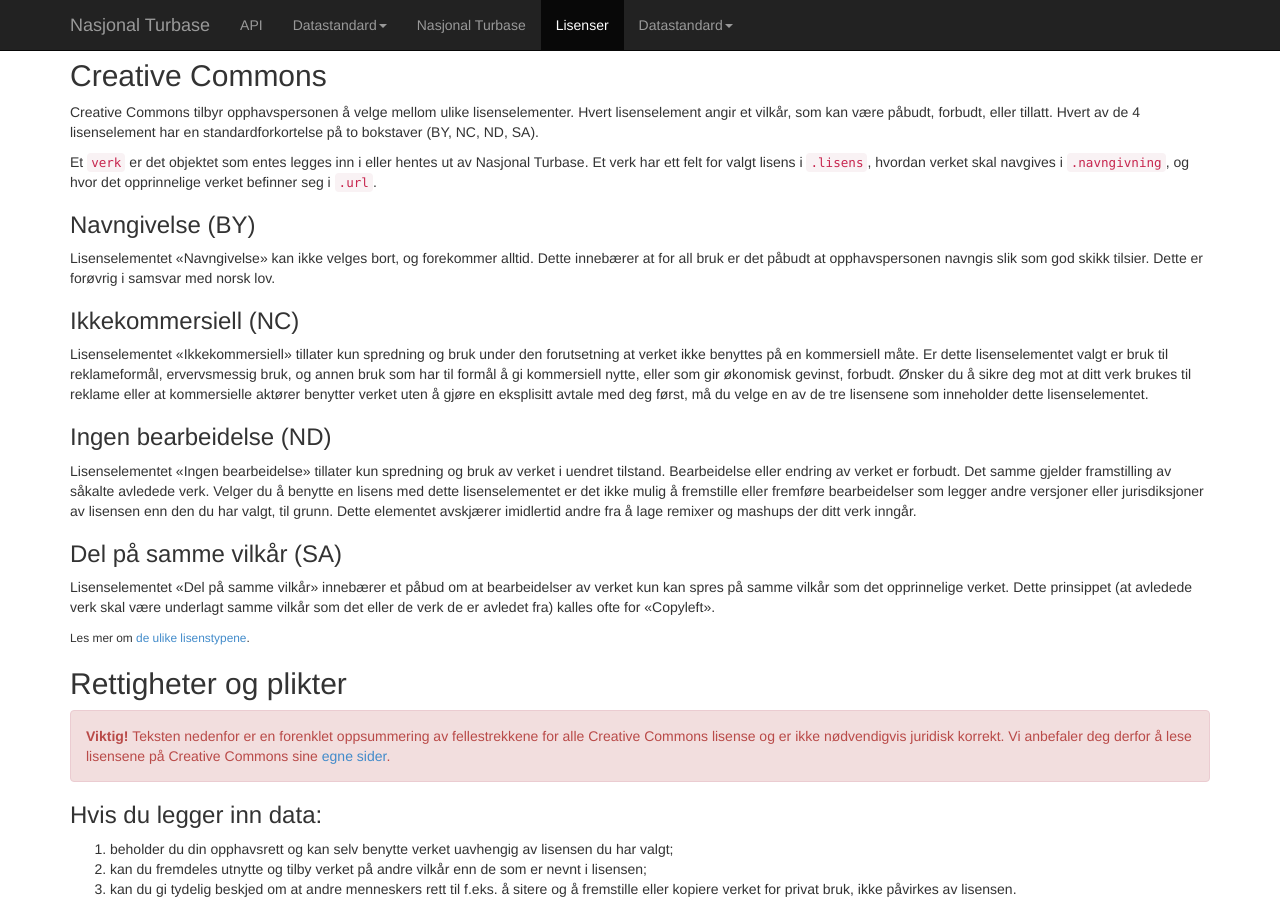
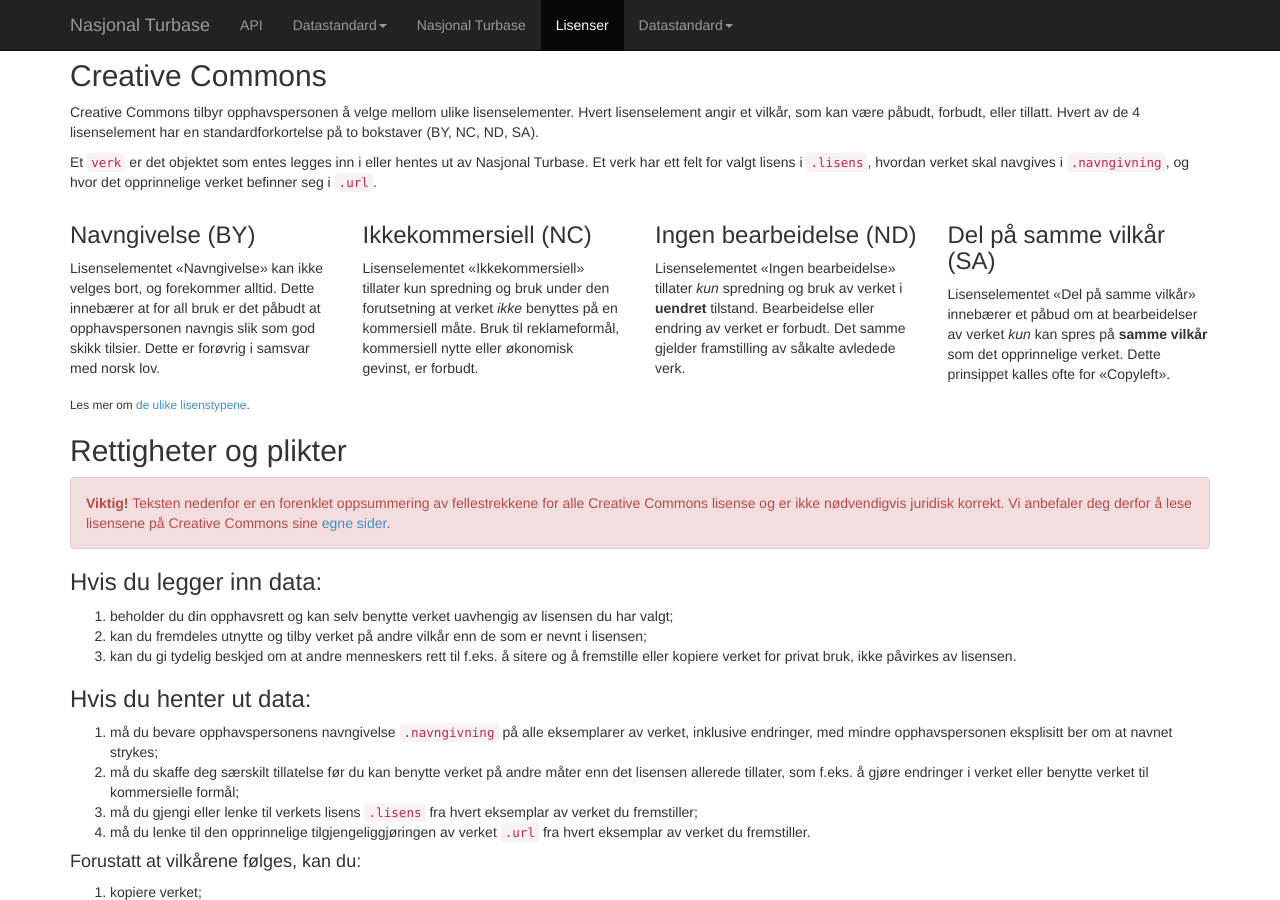
Before and after one commit to Turbasen/www.nasjonalturbase.no, a Jekyll site: the page built from lisenser.html, in a window 1280 px wide and 900 px high, scrolled down 596 px. Built offline with Jekyll 4.4.1, drawn with Linux system fonts in a browser that asks for light colours; nearby versions of some CDN libraries; Markdown is read by kramdown in place of the engine named in the settings.

Commit message:
Add new four column layout about license segments

```diff
--- a/lisenser.html
+++ b/lisenser.html
@@ -72,39 +72,44 @@
 <code>.lisens</code>, hvordan verket skal navgives i <code>.navngivning</code>,
 og hvor det opprinnelige verket befinner seg i <code>.url</code>.</p>
 
-<h3>Navngivelse (BY)</h3>
+<div class="row">
+  <div class="col-md-3">
 
-<p>Lisenselementet «Navngivelse» kan ikke velges bort, og forekommer alltid.
-Dette innebærer at for all bruk er det påbudt at opphavspersonen navngis slik
-som god skikk tilsier. Dette er forøvrig i samsvar med norsk lov.</p>
+    <h3>Navngivelse (BY)</h3>
 
-<h3>Ikkekommersiell (NC)</h3>
+    <p>Lisenselementet «Navngivelse» kan ikke velges bort, og forekommer alltid.
+    Dette innebærer at for all bruk er det påbudt at opphavspersonen navngis
+    slik som god skikk tilsier. Dette er forøvrig i samsvar med norsk lov.</p>
 
-<p>Lisenselementet «Ikkekommersiell» tillater kun spredning og bruk under den
-forutsetning at verket ikke benyttes på en kommersiell måte. Er dette
-lisenselementet valgt er bruk til reklameformål, ervervsmessig bruk, og annen
-bruk som har til formål å gi kommersiell nytte, eller som gir økonomisk gevinst,
-forbudt. Ønsker du å sikre deg mot at ditt verk brukes til reklame eller at
-kommersielle aktører benytter verket uten å gjøre en eksplisitt avtale med deg
-først, må du velge en av de tre lisensene som inneholder dette
-lisenselementet.</p>
+  </div><div class="col-md-3">
 
-<h3>Ingen bearbeidelse (ND)</h3>
+    <h3>Ikkekommersiell (NC)</h3>
 
-<p>Lisenselementet «Ingen bearbeidelse» tillater kun spredning og bruk av verket
-i uendret tilstand. Bearbeidelse eller endring av verket er forbudt. Det samme
-gjelder framstilling av såkalte avledede verk. Velger du å benytte en lisens med
-dette lisenselementet er det ikke mulig å fremstille eller fremføre
-bearbeidelser som legger andre versjoner eller jurisdiksjoner av lisensen enn
-den du har valgt, til grunn. Dette elementet avskjærer imidlertid andre fra å
-lage remixer og mashups der ditt verk inngår.</p>
+    <p>Lisenselementet «Ikkekommersiell» tillater kun spredning og bruk under
+    den forutsetning at verket <em>ikke</em> benyttes på en kommersiell måte.
+    Bruk til reklameformål, kommersiell nytte eller økonomisk gevinst, er
+    forbudt.</p>
 
-<h3>Del på samme vilkår (SA)</h3>
+  </div><div class="col-md-3">
 
-<p>Lisenselementet «Del på samme vilkår» innebærer et påbud om at bearbeidelser
-av verket kun kan spres på samme vilkår som det opprinnelige verket. Dette
-prinsippet (at avledede verk skal være underlagt samme vilkår som det eller de
-verk de er avledet fra) kalles ofte for «Copyleft».</p>
+    <h3>Ingen bearbeidelse (ND)</h3>
+
+    <p>Lisenselementet «Ingen bearbeidelse» tillater <em>kun</em> spredning og
+    bruk av verket i <strong>uendret</strong> tilstand. Bearbeidelse eller
+    endring av verket er forbudt. Det samme gjelder framstilling av såkalte
+    avledede verk.</p>
+
+  </div><div class="col-md-3">
+
+    <h3>Del på samme vilkår (SA)</h3>
+
+    <p>Lisenselementet «Del på samme vilkår» innebærer et påbud om at
+    bearbeidelser av verket <em>kun</em> kan spres på <strong>samme
+      vilkår</strong> som det opprinnelige verket. Dette prinsippet kalles ofte
+    for «Copyleft».</p>
+
+  </div>
+</div>
 
 <small>Les mer om <a href="http://creativecommons.no/node/53">de ulike
     lisenstypene</a>.</small>
```
